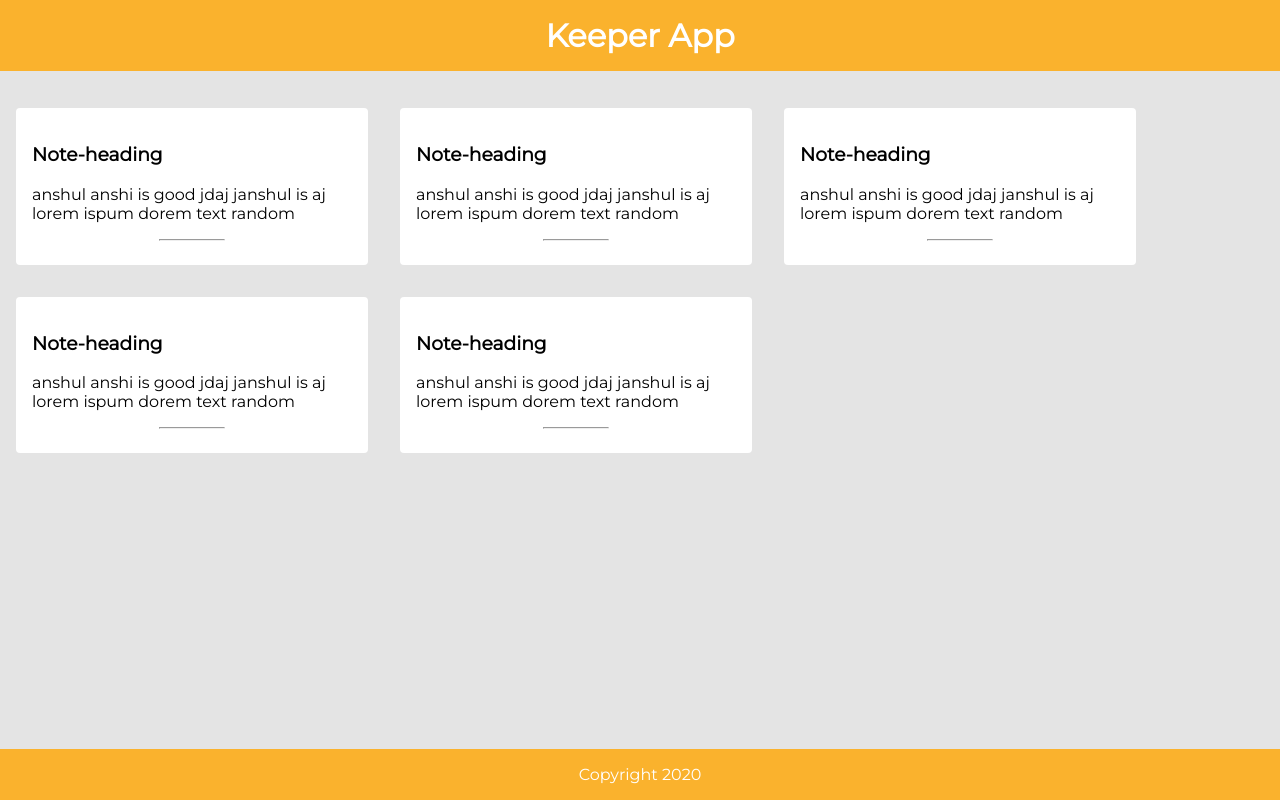
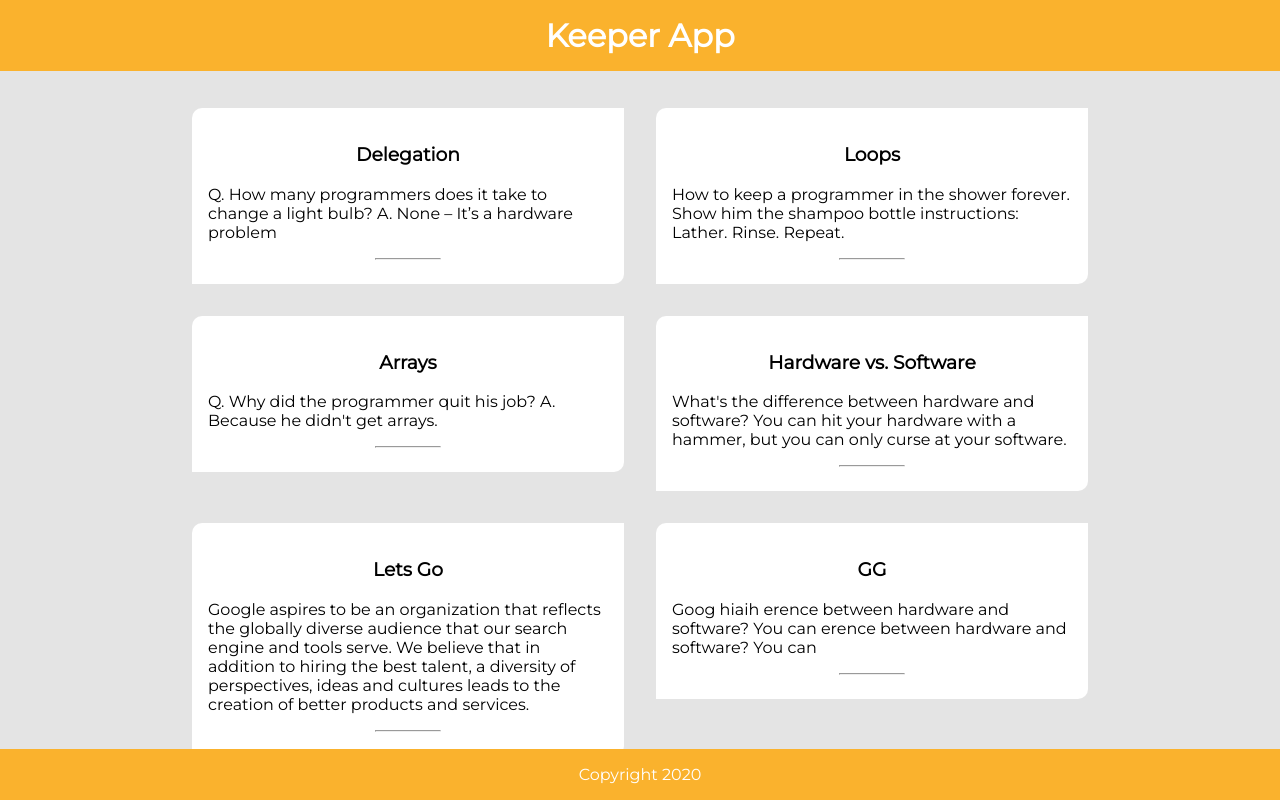
Before and after one commit to antirex/React_keeperApp, a React (Create React App) app: page / in a window 1280 px wide. Built offline with nearby package versions, Linux system fonts and the light colour scheme.

Commit message:
mapping data w/o fat arr

```diff
--- a/public/styles.css
+++ b/public/styles.css
@@ -18,16 +18,24 @@ body{
     color: rgb(255, 255, 255);
     background-color: rgb(250, 178, 45);
 }
+.property{
+    display: flex;
+    width: 100%;
+    flex-wrap: wrap;
+    justify-content: center;
+}
 .notes{
     display: inline-block;
     margin: 1rem;
 }
 .notes-body{
-    border-radius: 4px;
+    border-radius: 10px 0 10px 0;
     background-color: white;
-    max-width: 20rem;
-    max-height: 10rem;
+    max-width: 25rem;
     padding: 1rem;
+}
+.notes-body h3{
+    text-align: center;
 }
 .hr-line{
     max-width: 4rem;
--- a/src/components/App.jsx
+++ b/src/components/App.jsx
@@ -2,18 +2,20 @@ import React from "react";
 import Footer from "./Footer";
 import Header from "./Header";
 import Note from "./Note";
+import notes from "../notesFull";
 
-function App(){
-    return <div>
-        <Header />
-        <Note />
-        <Note />
-        <Note />
-        <Note />
-        <Note />
-
-        <Footer />
+function App() {
+  return (
+    <div>
+      <Header />
+      <div className = "property">
+        {notes.map(function (note) {
+            return <Note key={note.key} head={note.title} desc={note.content} />;
+        })}
+      </div>
+      <Footer />
     </div>
+  );
 }
 
 export default App;
--- a/src/components/Note.jsx
+++ b/src/components/Note.jsx
@@ -1,13 +1,15 @@
 import React from "react";
 
-function Note(){
-    return <div className = "notes">
-        <div className = "notes-body">
-            <h3>Note-heading</h3>
-            <p>anshul anshi is good jdaj janshul is aj lorem ispum dorem text random</p>
-            <hr className = "hr-line"/>
-        </div>
+function Note(props) {
+  return (
+    <div className="notes">
+      <div className="notes-body">
+        <h3>{props.head}</h3>
+        <p>{props.desc}</p>
+        <hr className="hr-line" />
+      </div>
     </div>
+  );
 }
 
 export default Note;
--- /dev/null
+++ b/src/notesFull.js
@@ -0,0 +1,39 @@
+const notes = [
+  {
+    key: 1,
+    title: "Delegation",
+    content:
+      "Q. How many programmers does it take to change a light bulb? A. None – It’s a hardware problem",
+  },
+  {
+    key: 2,
+    title: "Loops",
+    content:
+      "How to keep a programmer in the shower forever. Show him the shampoo bottle instructions: Lather. Rinse. Repeat.",
+  },
+  {
+    key: 3,
+    title: "Arrays",
+    content:
+      "Q. Why did the programmer quit his job? A. Because he didn't get arrays.",
+  },
+  {
+    key: 4,
+    title: "Hardware vs. Software",
+    content:
+      "What's the difference between hardware and software? You can hit your hardware with a hammer, but you can only curse at your software.",
+  },
+  {
+    key: 5,
+    title: "Lets Go",
+    content:
+      "Google aspires to be an organization that reflects the globally diverse audience that our search engine and tools serve. We believe that in addition to hiring the best talent, a diversity of perspectives, ideas and cultures leads to the creation of better products and services.",
+  },
+  {
+    key: 6,
+    title: "GG",
+    content:
+      "Goog hiaih erence between hardware and software? You can  erence between hardware and software? You can ",
+  },
+];
+export default notes;
```
